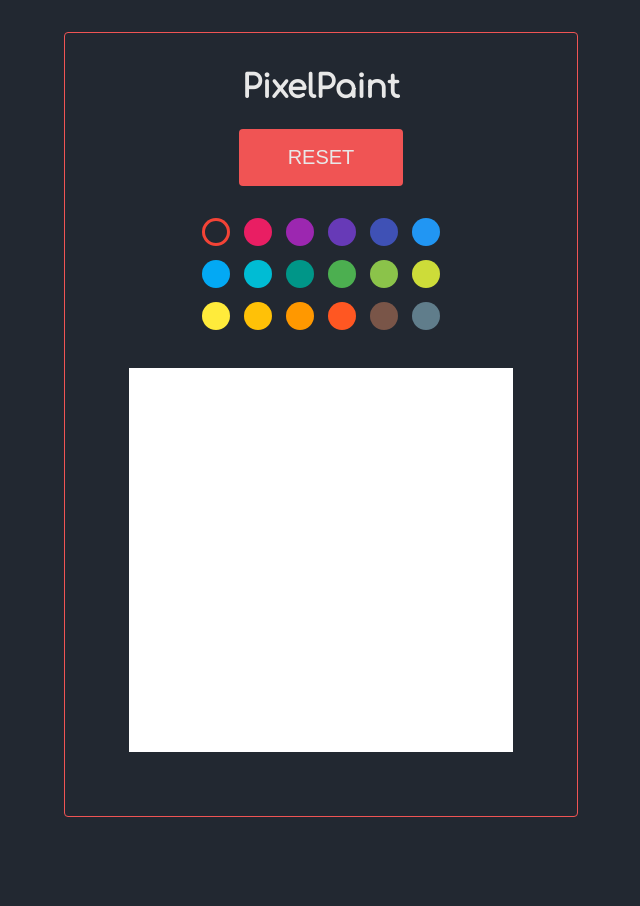
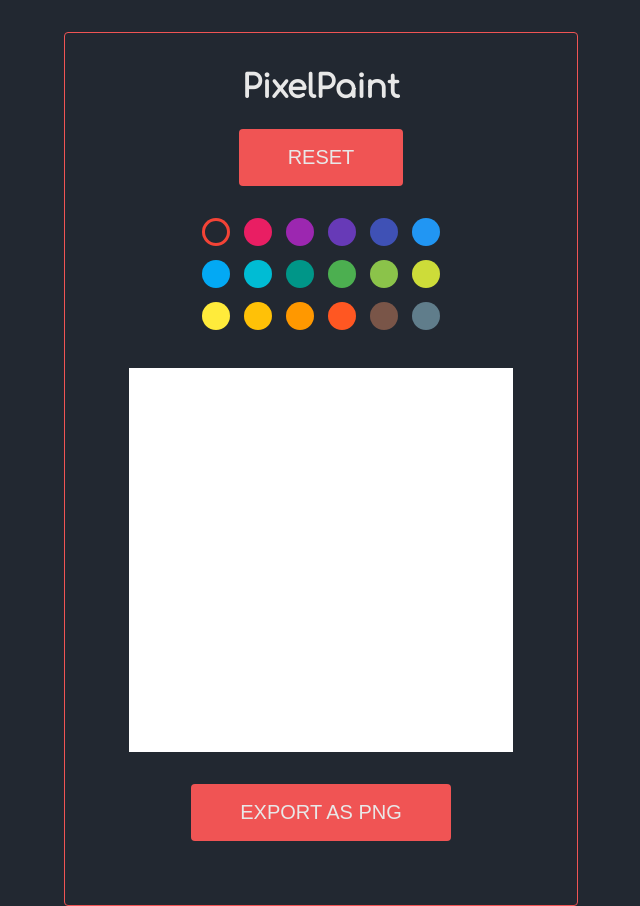
Before and after one commit to jon-choi/hack-a-paint, a React (Create React App) app: page / in a window 1280 px wide. Both pictures are taken after a click on the button "START DRAWING". Shown: the whole page, without its empty margins (319-959 px from the left). Before the commit the page ends 817 px from the top, so only its background shows below. Built offline with nearby package versions, Linux system fonts and the light colour scheme.

Commit message:
create button and function for exporting image

```diff
--- a/src/components/DrawingPanel.js
+++ b/src/components/DrawingPanel.js
@@ -1,9 +1,12 @@
-import React from "react";
+import React, { useRef } from "react";
 import "../styles/drawingPanel.scss";
 import Row from "./Row";
+import { exportComponentAsPNG } from "react-component-export-image";
 
 export default function DrawingPanel(props) {
   const { width, height, selectedColor } = props;
+
+  const panelRef = useRef();
 
   let rows = [];
 
@@ -13,7 +16,12 @@ export default function DrawingPanel(props) {
 
   return (
     <div id="drawingPanel">
-      <div id="pixels">{rows}</div>
+      <div id="pixels" ref={panelRef}>
+        {rows}
+      </div>
+      <button onClick={() => exportComponentAsPNG(panelRef)} className="button">
+        Export as PNG{" "}
+      </button>
     </div>
   );
 }
```
